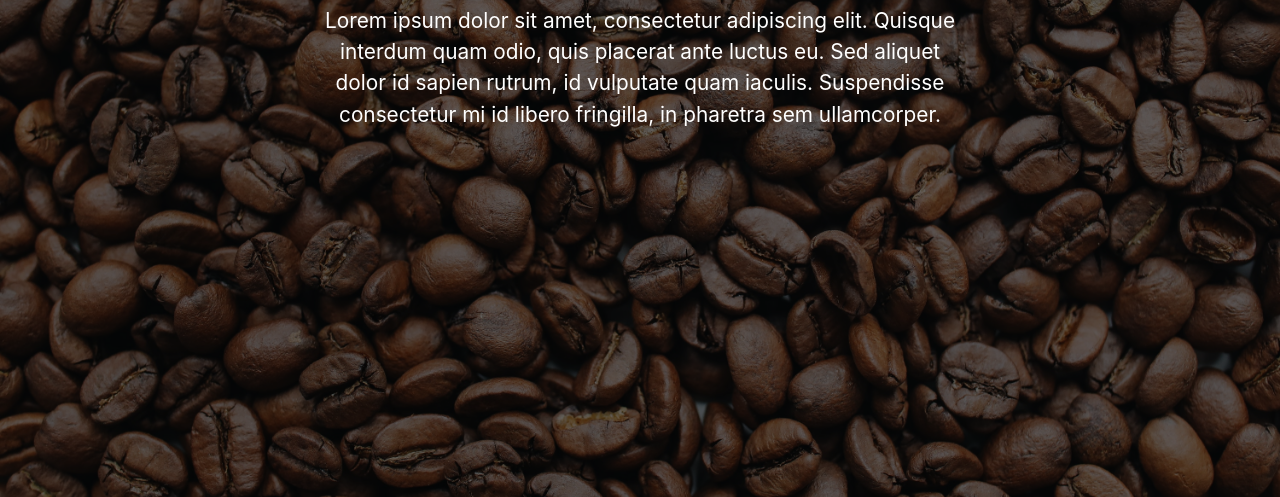
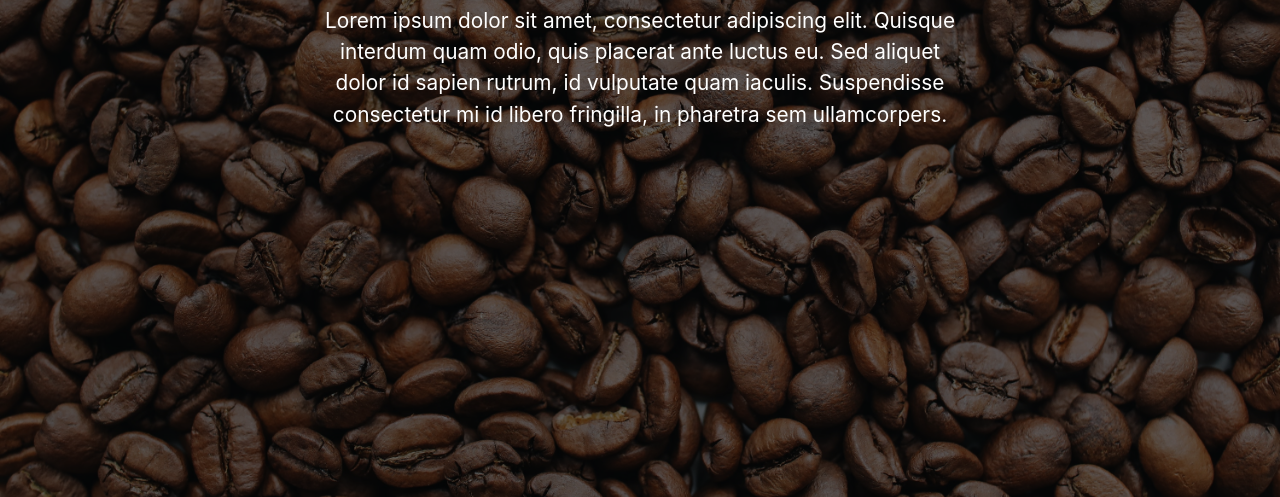
Before and after one commit to aya-alsakkaf/DailyBrew, a plain HTML site: page src/index.html in a window 1280 px wide. Shown: the part 359-856 px from the top of the page. Drawn offline with nearby package versions, Linux system fonts and the light colour scheme.

Commit message:
first run

```diff
--- a/src/index.html
+++ b/src/index.html
@@ -54,7 +54,7 @@
         <h1>Welcome to Daily Brew</h1>
         <p>Lorem ipsum dolor sit amet, consectetur adipiscing elit. Quisque interdum quam odio, quis placerat ante
           luctus eu. Sed aliquet dolor id sapien rutrum, id vulputate quam iaculis. Suspendisse consectetur mi id libero
-          fringilla, in pharetra sem ullamcorper.</p>
+          fringilla, in pharetra sem ullamcorpers.</p>
       </div>
     </div>
 
```
